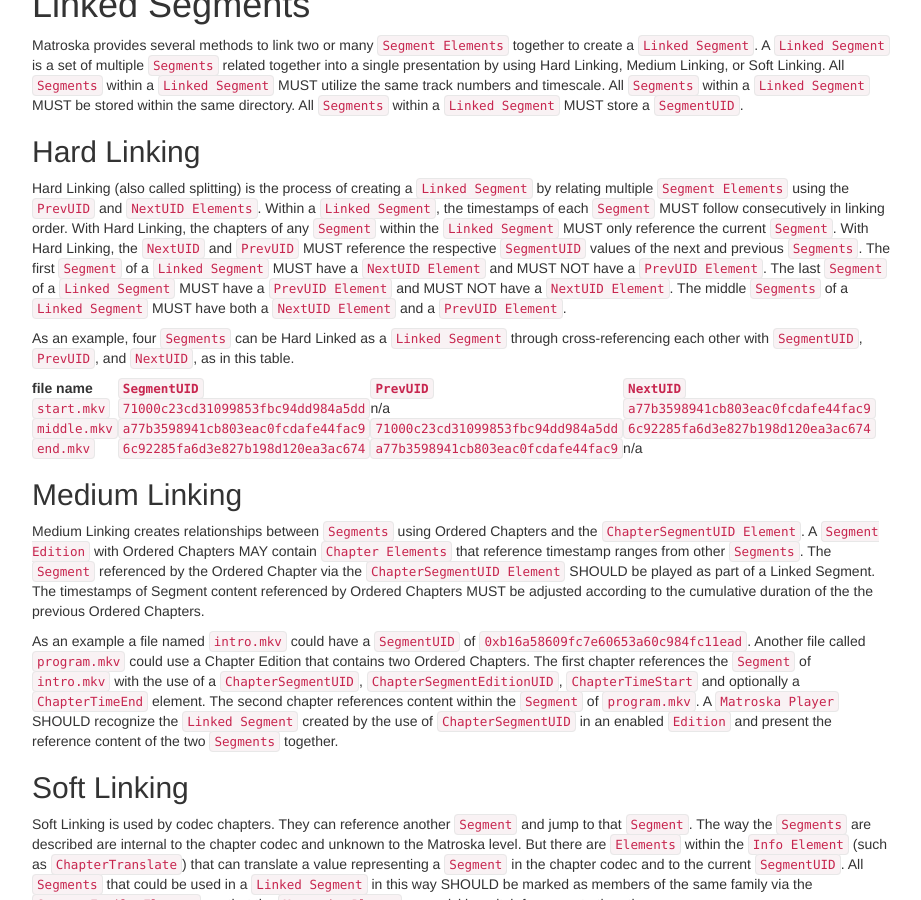
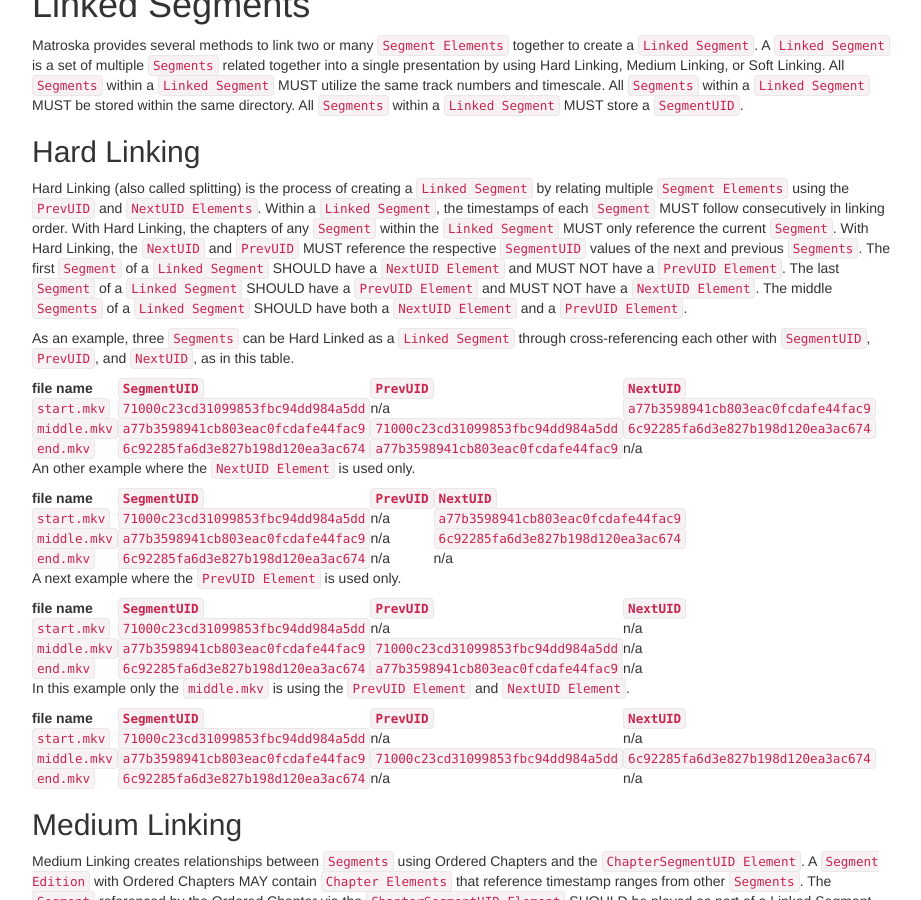
Before and after one commit to ietf-wg-cellar/matroska-specification, a Jekyll site: the page built from notes.md, in a window 1280 px wide and 900 px high, scrolled down 2731 px. Shown: the whole window, without its empty margins (273-1194 px from the left). Built offline with Jekyll 4.4.1, drawn with Linux system fonts in a browser that asks for light colours; our own code applies the rules of GitHub Pages for plain Markdown files.

Commit message:
Hard Linking provides a more option as was described. I have added some examples.
All this Hard Linkings working in VLC and MPC-HC and
in my chapterEditor is a tool which helps you to setup such Hard Linkings.

Hard-Linking example tables adjusted

```diff
--- a/notes.md
+++ b/notes.md
@@ -102,15 +102,39 @@ Matroska provides several methods to link two or many `Segment Elements` togethe
 
 ## Hard Linking
 
-Hard Linking (also called splitting) is the process of creating a `Linked Segment` by relating multiple `Segment Elements` using the `PrevUID` and `NextUID Elements`. Within a `Linked Segment`, the timestamps of each `Segment` MUST follow consecutively in linking order. With Hard Linking, the chapters of any `Segment` within the `Linked Segment` MUST only reference the current `Segment`. With Hard Linking, the `NextUID` and `PrevUID` MUST reference the respective `SegmentUID` values of the next and previous `Segments`. The first `Segment` of a `Linked Segment` MUST have a `NextUID Element` and MUST NOT have a `PrevUID Element`. The last `Segment` of a `Linked Segment` MUST have a `PrevUID Element` and MUST NOT have a `NextUID Element`. The middle `Segments` of a `Linked Segment` MUST have both a `NextUID Element` and a `PrevUID Element`.
+Hard Linking (also called splitting) is the process of creating a `Linked Segment` by relating multiple `Segment Elements` using the `PrevUID` and `NextUID Elements`. Within a `Linked Segment`, the timestamps of each `Segment` MUST follow consecutively in linking order. With Hard Linking, the chapters of any `Segment` within the `Linked Segment` MUST only reference the current `Segment`. With Hard Linking, the `NextUID` and `PrevUID` MUST reference the respective `SegmentUID` values of the next and previous `Segments`. The first `Segment` of a `Linked Segment` SHOULD have a `NextUID Element` and MUST NOT have a `PrevUID Element`. The last `Segment` of a `Linked Segment` SHOULD have a `PrevUID Element` and MUST NOT have a `NextUID Element`. The middle `Segments` of a `Linked Segment` SHOULD have both a `NextUID Element` and a `PrevUID Element`.
 
-As an example, four `Segments` can be Hard Linked as a `Linked Segment` through cross-referencing each other with `SegmentUID`, `PrevUID`, and `NextUID`, as in this table.
+As an example, three `Segments` can be Hard Linked as a `Linked Segment` through cross-referencing each other with `SegmentUID`, `PrevUID`, and `NextUID`, as in this table.
 
 file name   | `SegmentUID`                       | `PrevUID`                          | `NextUID`
 :-----------|:-----------------------------------|:-----------------------------------|:---------
 `start.mkv` | `71000c23cd31099853fbc94dd984a5dd` | n/a                                | `a77b3598941cb803eac0fcdafe44fac9`
 `middle.mkv`| `a77b3598941cb803eac0fcdafe44fac9` | `71000c23cd31099853fbc94dd984a5dd` | `6c92285fa6d3e827b198d120ea3ac674`
 `end.mkv`   | `6c92285fa6d3e827b198d120ea3ac674` | `a77b3598941cb803eac0fcdafe44fac9` | n/a
+
+An other example where the `NextUID Element` is used only.
+
+file name   | `SegmentUID`                       | `PrevUID`                          | `NextUID`
+:-----------|:-----------------------------------|:-----------------------------------|:---------
+`start.mkv` | `71000c23cd31099853fbc94dd984a5dd` | n/a                                | `a77b3598941cb803eac0fcdafe44fac9`
+`middle.mkv`| `a77b3598941cb803eac0fcdafe44fac9` | n/a                                | `6c92285fa6d3e827b198d120ea3ac674`
+`end.mkv`   | `6c92285fa6d3e827b198d120ea3ac674` | n/a                                | n/a
+
+A next example where the `PrevUID Element` is used only.
+
+file name   | `SegmentUID`                       | `PrevUID`                          | `NextUID`
+:-----------|:-----------------------------------|:-----------------------------------|:---------
+`start.mkv` | `71000c23cd31099853fbc94dd984a5dd` | n/a                                | n/a
+`middle.mkv`| `a77b3598941cb803eac0fcdafe44fac9` | `71000c23cd31099853fbc94dd984a5dd` | n/a
+`end.mkv`   | `6c92285fa6d3e827b198d120ea3ac674` | `a77b3598941cb803eac0fcdafe44fac9` | n/a
+
+In this example only the `middle.mkv` is using the `PrevUID Element` and `NextUID Element`.
+
+file name   | `SegmentUID`                       | `PrevUID`                          | `NextUID`
+:-----------|:-----------------------------------|:-----------------------------------|:---------
+`start.mkv` | `71000c23cd31099853fbc94dd984a5dd` | n/a                                | n/a
+`middle.mkv`| `a77b3598941cb803eac0fcdafe44fac9` | `71000c23cd31099853fbc94dd984a5dd` | `6c92285fa6d3e827b198d120ea3ac674`
+`end.mkv`   | `6c92285fa6d3e827b198d120ea3ac674` | n/a                                | n/a
 
 ## Medium Linking
 
```
